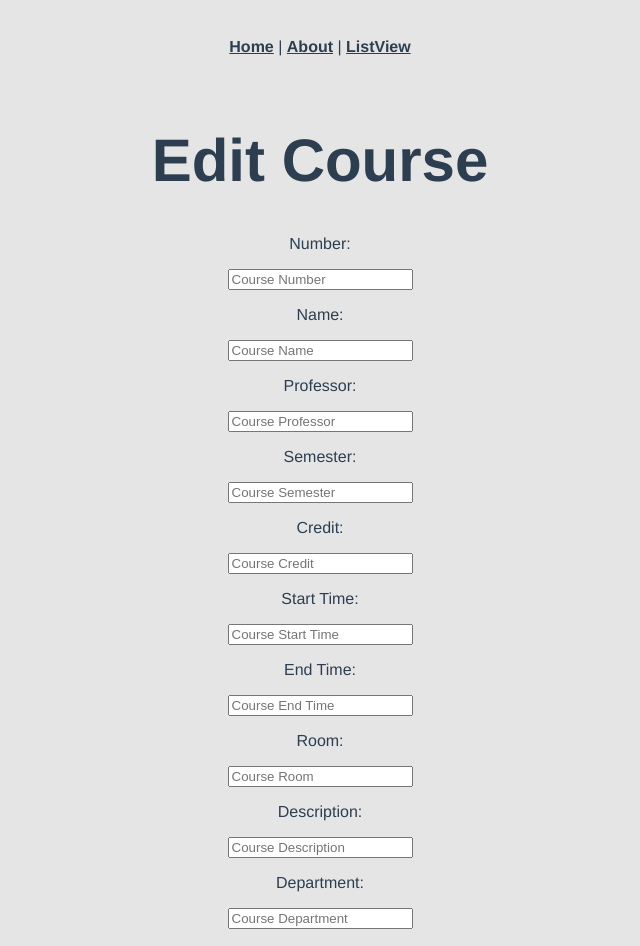
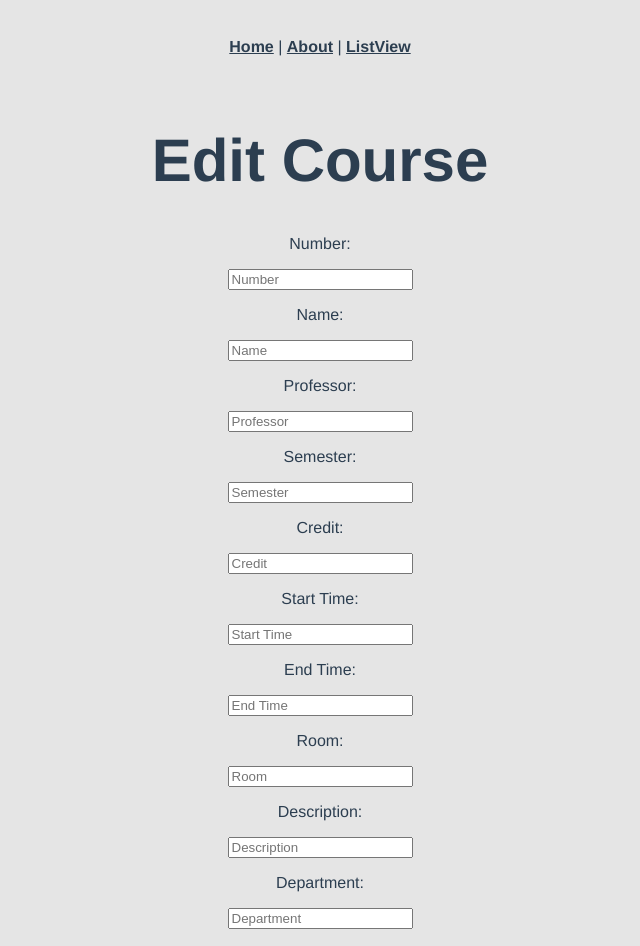
Before and after one commit to tylerdavidjoy/SEIV-Project2-Vue, a Vue app: page /edit in a window 1280 px wide. Shown: the top 946 px of the page, without its empty margins (320-960 px from the left). Built offline with nearby package versions, Linux system fonts and the light colour scheme.

Commit message:
forgot to change the placeholder text last commit

```diff
--- a/src/components/Edit.vue
+++ b/src/components/Edit.vue
@@ -3,37 +3,37 @@
     <h1 style="font-size:60px">Edit Course</h1>
     <div>
       <p>Number:</p>
-      <input v-model="cNumber" placeholder="Course Number" />
+      <input v-model="cNumber" placeholder="Number" />
 
       <p>Name:</p>
-      <input v-model="cName" placeholder="Course Name" />
+      <input v-model="cName" placeholder="Name" />
 
       <p>Professor:</p>
-      <input v-model="cProfessor" placeholder="Course Professor" />
+      <input v-model="cProfessor" placeholder="Professor" />
 
       <p>Semester:</p>
-      <input v-model="cSemester" placeholder="Course Semester" />
+      <input v-model="cSemester" placeholder="Semester" />
 
       <p>Credit:</p>
-      <input v-model="cCredit" placeholder="Course Credit" />
+      <input v-model="cCredit" placeholder="Credit" />
 
       <p>Start Time:</p>
-      <input v-model="cStartTime" placeholder="Course Start Time" />
+      <input v-model="cStartTime" placeholder="Start Time" />
 
       <p>End Time:</p>
-      <input v-model="cEndTime" placeholder="Course End Time" />
+      <input v-model="cEndTime" placeholder="End Time" />
 
       <p>Room:</p>
-      <input v-model="cRoom" placeholder="Course Room" />
+      <input v-model="cRoom" placeholder="Room" />
 
       <p>Description:</p>
-      <input v-model="cDescription" placeholder="Course Description" />
+      <input v-model="cDescription" placeholder="Description" />
 
       <p>Department:</p>
-      <input v-model="cDepartment" placeholder="Course Department" />
+      <input v-model="cDepartment" placeholder="Department" />
 
       <p>Level:</p>
-      <input v-model="cLevel" placeholder="Course Level" />
+      <input v-model="cLevel" placeholder="Level" />
 
       <button v-on:click="cSave()">Save</button>
       <button v-on:click="backToList()">Cancel</button>
```
